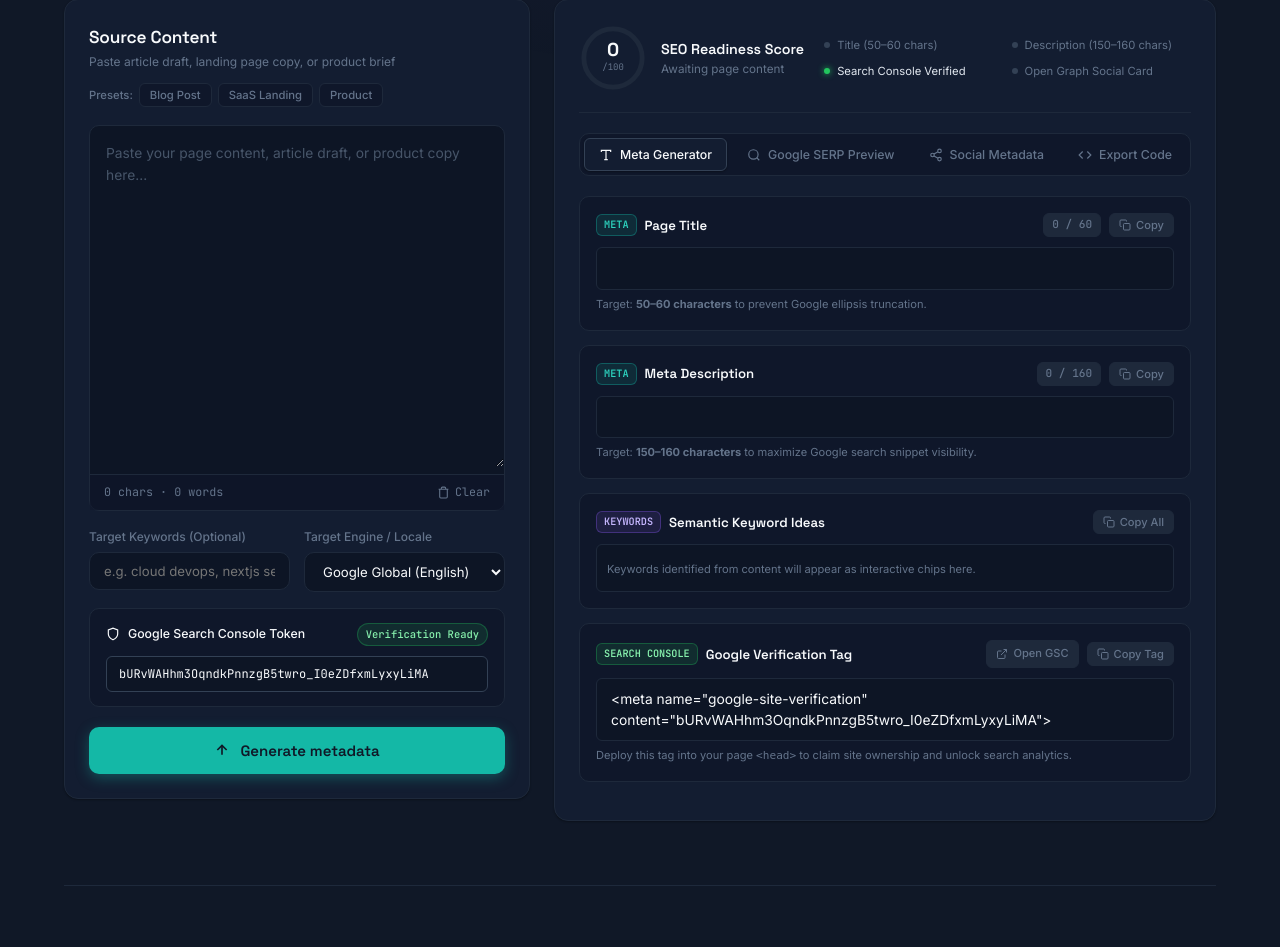
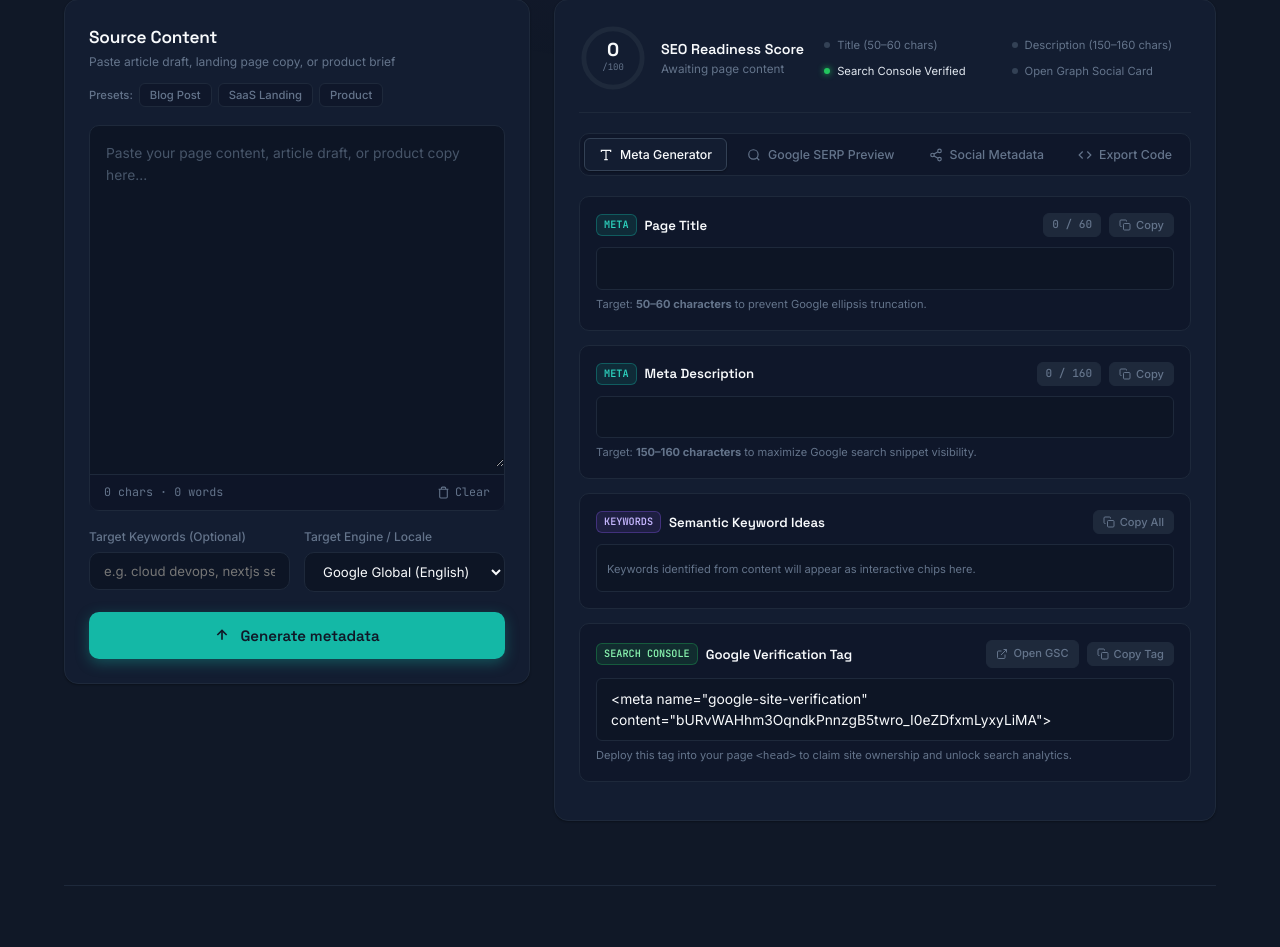
Before and after one commit to ivengexnce/ai-seo-meta-generator, a Flask app: page / in a window 1280 px wide. Shown: the part 403-1350 px from the top of the page. Run offline with Flask 3, Linux system fonts and the light colour scheme.

Commit message:
refactor(ui): remove redundant GSC verification token input box from editor form

```diff
--- a/templates/index.html
+++ b/templates/index.html
@@ -177,28 +177,6 @@
             </div>
           </div>
 
-          <!-- Google Search Console Drawer -->
-          <div class="gsc-drawer">
-            <div class="gsc-drawer-bar">
-              <div class="gsc-drawer-label">
-                <svg width="14" height="14" viewBox="0 0 24 24" fill="none" stroke="currentColor" stroke-width="2">
-                  <path d="M12 22s8-4 8-10V5l-8-3-8 3v7c0 6 8 10 8 10z"></path>
-                </svg>
-                <span>Google Search Console Token</span>
-              </div>
-              <span class="gsc-pill">Verification Ready</span>
-            </div>
-            <div class="gsc-drawer-input-row">
-              <input
-                type="text"
-                id="gsc-token-input"
-                class="gsc-input-field"
-                placeholder="bURvWAHhm3OqndkPnnzgB5twro_I0eZDfxmLyxyLiMA"
-                value="{{ gsc_verification or 'bURvWAHhm3OqndkPnnzgB5twro_I0eZDfxmLyxyLiMA' }}"
-                autocomplete="off"
-              >
-            </div>
-          </div>
 
           <!-- Primary Submit Action Button -->
           <div class="action-row">
```
